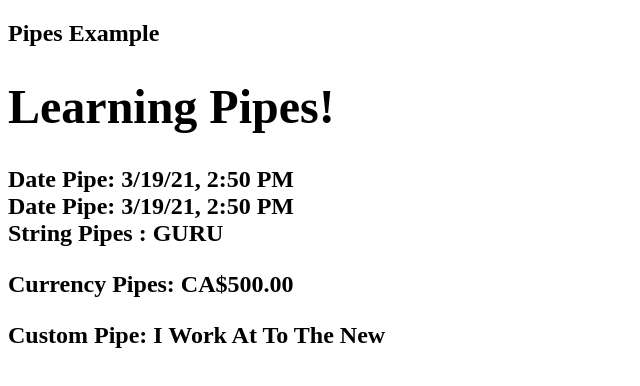
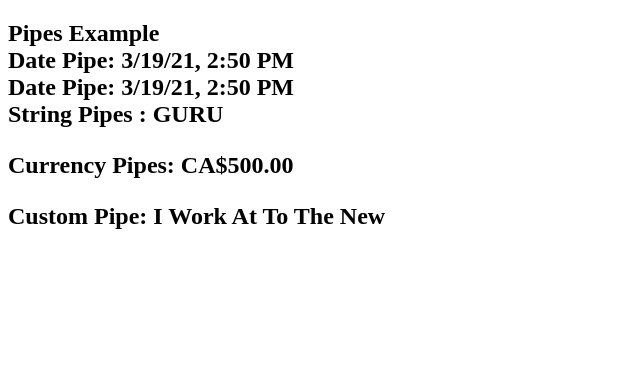
Before and after one commit to guruttn/knowledgeMeetAngular, an Angular app: page / in a window 1280 px wide. Shown: the top 386 px of the page, without its empty margins (0-640 px from the left). Built offline with nearby package versions, Linux system fonts and the light colour scheme.

Commit message:
example update

```diff
--- a/src/app/home/home.component.html
+++ b/src/app/home/home.component.html
@@ -1,4 +1,3 @@
-<h1>Learning Pipes!</h1>
 <div>
     Date Pipe: {{myDate|date:'M/d/yy, h:mm a'}}
     <br>
```
